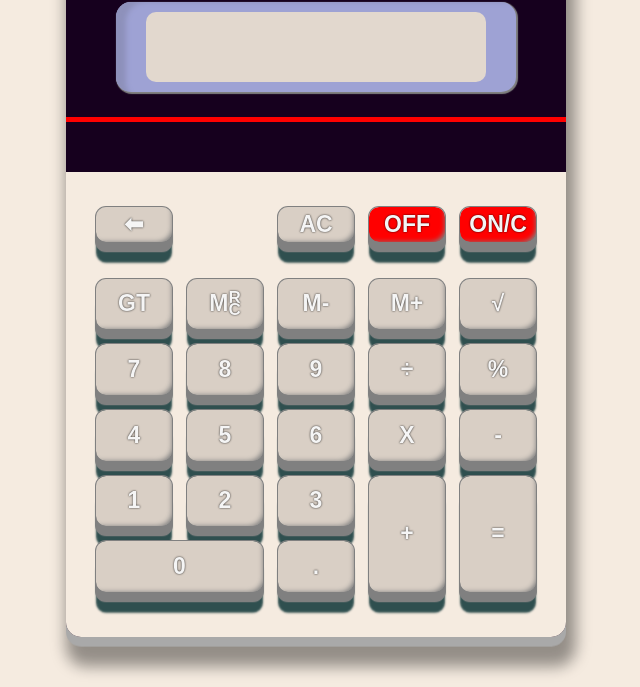
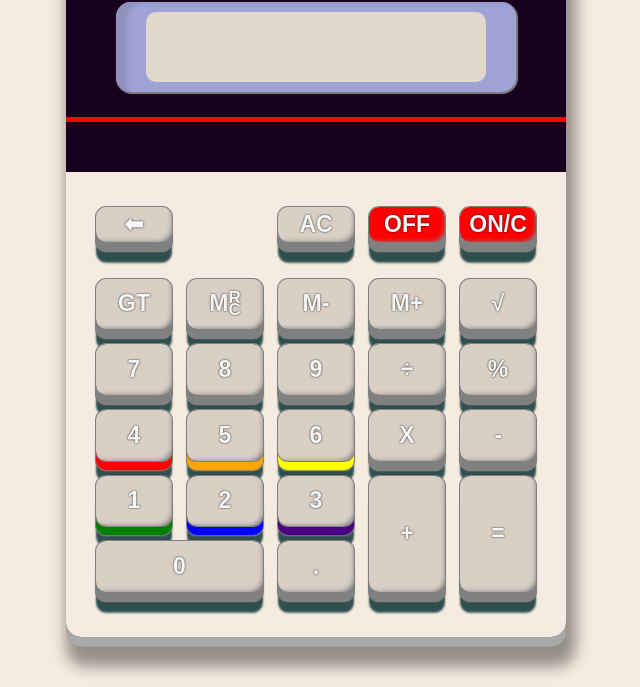
Before and after one commit to Orchydae/Block-Calculator-TOP, a website: page index.html in a window 1280 px wide. Shown: the part 113-800 px from the top of the page, without its empty margins (324-964 px from the left). Drawn offline with Linux system fonts and the light colour scheme.

Commit message:
Added new logic for MVC

```diff
--- a/calculatorStyle.css
+++ b/css/calculatorStyle.css
@@ -169,6 +169,36 @@ button::before {
     transition: .15s cubic-bezier(0, 0, .6, 1);
 }
 
+#four::before {
+    background: red;
+    transform: translate3d(0, .4em, -0.5em);
+}
+
+#five::before {
+    background: orange;
+    transform: translate3d(0, .4em, -0.5em);
+}
+
+#six::before {
+    background: yellow;
+    transform: translate3d(0, .4em, -0.5em);
+}
+
+#one::before {
+    background: green;
+    transform: translate3d(0, .4em, -0.5em);
+}
+
+#two::before {
+    background: blue;
+    transform: translate3d(0, .4em, -0.5em);
+}
+
+#three::before {
+    background: indigo;
+    transform: translate3d(0, .4em, -0.5em);
+}
+
 button:hover {
     background: darkgray;
 }
--- a/index.html
+++ b/index.html
@@ -3,7 +3,7 @@
 <head>
     <meta charset="UTF-8">
     <title>TI-Dspire DX I</title>
-    <link rel="stylesheet" href="calculatorStyle.css">
+    <link rel="stylesheet" href="css/calculatorStyle.css">
 </head>
 
 <body>
@@ -46,14 +46,14 @@
             <button id="9">9</button>
             <button id="divide">÷</button>
             <button id="percent">%</button>
-            <button id="4">4</button>
-            <button id="5">5</button>
-            <button id="6">6</button>
+            <button id="four">4</button>
+            <button id="five">5</button>
+            <button id="six">6</button>
             <button id="multiply">X</button>
             <button id="minus">-</button>
-            <button id="1">1</button>
-            <button id="2">2</button>
-            <button id="3">3</button>
+            <button id="one">1</button>
+            <button id="two">2</button>
+            <button id="three">3</button>
             <button id="plus">+</button>
             <button id="equal">=</button>
             <button id="zero">0</button>
```
Also changed, not shown: package.json (added, +15 -0 lines), routes/Calculator.js (added, +8 -0 lines), routes/app.js (added, +10 -0 lines), 3 other files.
